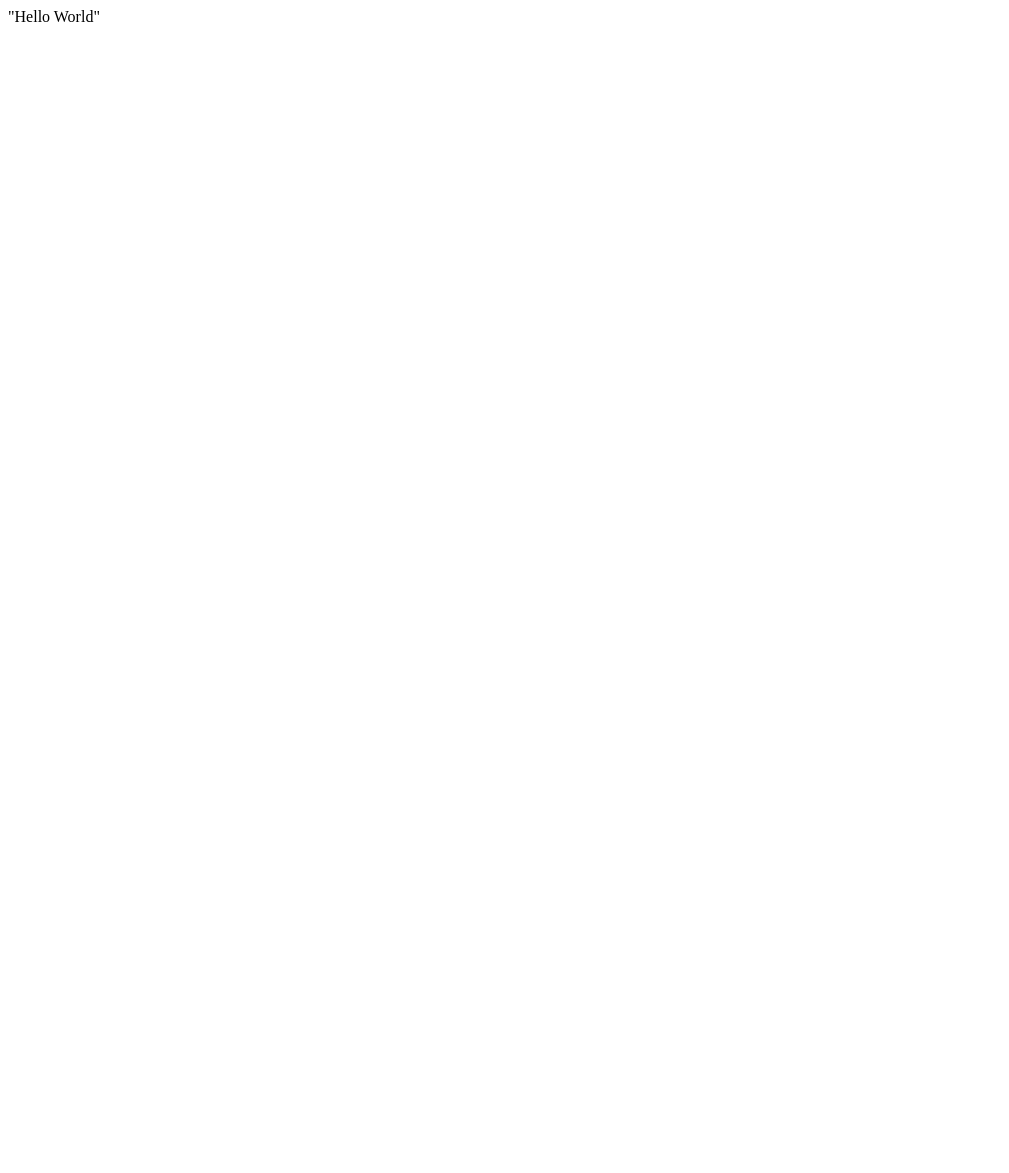
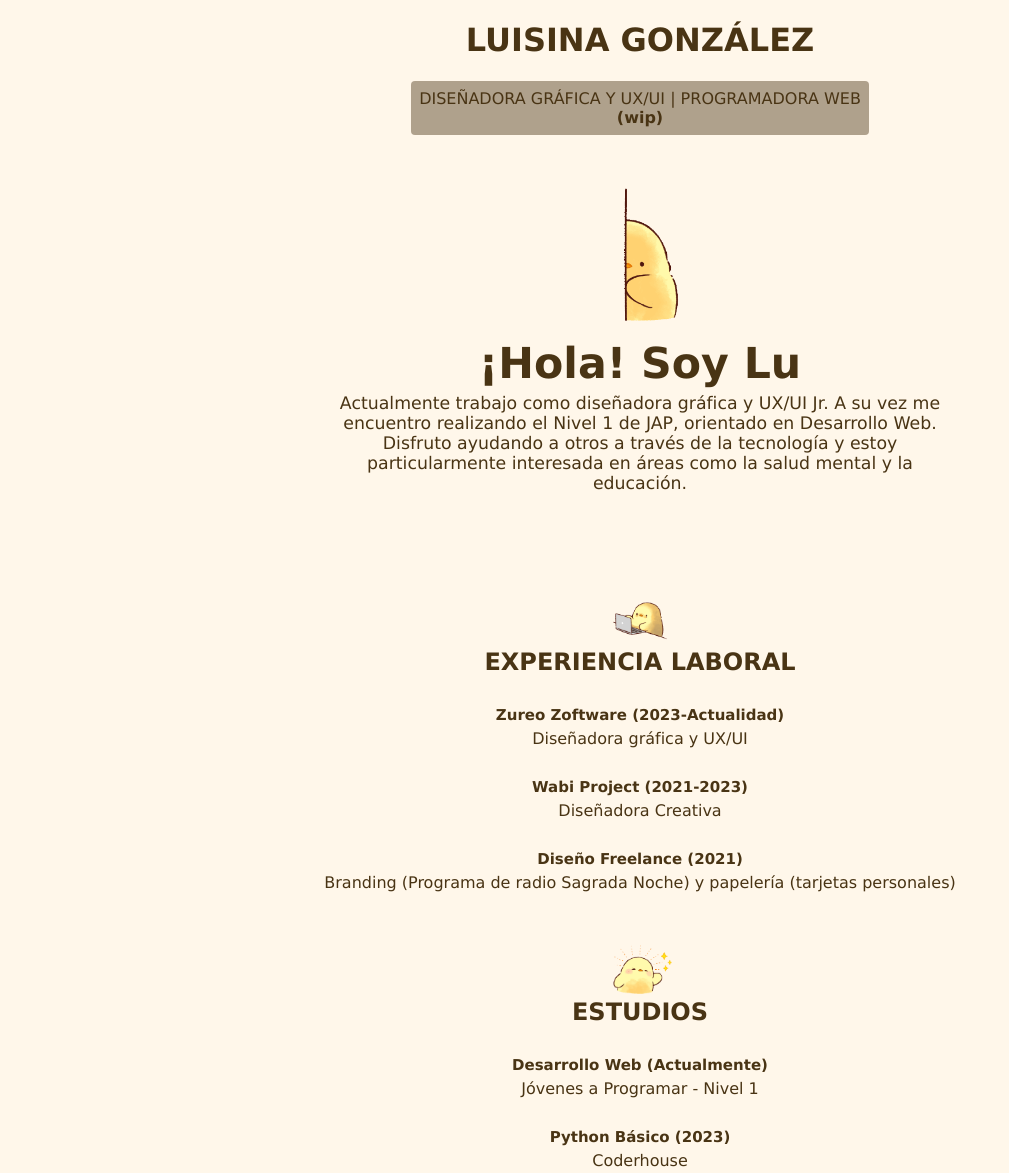
Before and after one commit to luisinago/luisinago.github.io, a plain HTML site: page index.html in a window 1280 px wide. Shown: the top 1173 px of the page, without its empty margins (0-1009 px from the left). Before the commit the page ends 800 px from the top, so only its background shows below. Drawn offline with Linux system fonts and the light colour scheme.

Commit message:
Agregué archivos

```diff
--- /dev/null
+++ b/estilos.css
@@ -0,0 +1,85 @@
+/* Voy de menos específico a más específico siguiendo el orden de lo que va apareciendo en mi html. Empiezo por lo general y cuando agrego algo específico
+lo hago directamente sobre el selector más específico */
+
+body {
+    font-family: Verdana, Geneva, Tahoma, sans-serif;
+    background-color: rgb(255, 247, 234);
+    color: rgb(73, 52, 20);
+    text-align: center;
+}
+
+/* Pongo estilos al p que viene inmediatamente después del h1 -en mi html solo existe un h1- */
+h1 + p{
+    background-color: rgb(73, 52, 20, 0.441);
+    padding: 0.5em;
+    width: 35%;
+    margin: auto;
+    border-radius: 4px;
+}
+
+/* Añado las especificidades del span */
+span{
+    background-color: transparent;
+    font-weight: bold;
+}
+
+#intro img {
+    margin: auto;
+    width: 10%;
+    background-color: transparent;
+    color: transparent;
+    margin: 10px;
+    margin-top: 50px;
+}
+
+#intro h2, #intro p{
+    margin: auto;
+    width: 50%;
+}
+
+#intro h2{
+    padding-bottom: 5px;
+    font-size: 32pt;
+}
+
+#intro p{
+    margin-bottom: 100px;
+    font-size: 13pt;
+}
+
+.seccion{
+    margin-top: 50px;
+}
+
+.seccion h2{
+    margin-top: 0px;
+}
+.seccion img{
+    width: 5%;
+}
+
+h3{
+    font-size: 15px;
+    margin-top: 30px;
+    margin-bottom: 5px;
+}
+
+.seccion p{
+    margin-top: 5px;
+}
+
+#contacto{
+    margin: auto;
+    width: 30%;
+    background-color: rgb(73, 52, 20);
+    color: rgb(255, 247, 234);
+    padding: 20px;
+    border-radius: 10px;
+    margin-top: 50px;
+}
+
+a{
+    color:  rgb(255, 247, 234);
+    padding: 5px;
+    border-radius: 2px;
+}
--- a/index.html
+++ b/index.html
@@ -1 +1,65 @@
-"Hello World"
+<!DOCTYPE html>
+<html lang="es">
+<head>
+    <meta charset="UTF-8">
+    <meta name="viewport" content="width=device-width, initial-scale=1.0">
+    <link rel="stylesheet" href="estilos.css">
+    <title>Luisina González</title>
+</head>
+
+<body>
+    <h1>LUISINA GONZÁLEZ</h1>
+    <p>DISEÑADORA GRÁFICA Y UX/UI | PROGRAMADORA WEB <span>(wip)</span></p>
+
+    <div id="intro">
+        <div><img src="imagenes/shy-uhh.gif" alt="pollito1"></div>
+        <h2>¡Hola! Soy Lu</h2>
+        <p class="listado">Actualmente trabajo como diseñadora gráfica y UX/UI Jr. A su vez me encuentro realizando el Nivel 1 de JAP, orientado en Desarrollo Web. Disfruto ayudando a otros a través de la tecnología y estoy particularmente interesada en áreas como la salud mental y la educación.</p>
+    </div>
+
+    <div class="seccion">
+        <img src="imagenes/mofupiyo-mofu-piyo.gif" alt="pollito2">
+        <h2 class="seccion">EXPERIENCIA LABORAL</h2>
+        <h3>Zureo Zoftware (2023-Actualidad)</h3>
+        <p>Diseñadora gráfica y UX/UI</p>
+
+        <h3>Wabi Project (2021-2023)</h3>
+        <p>Diseñadora Creativa</p>
+
+        <h3>Diseño Freelance (2021)</h3>
+        <p>Branding (Programa de radio Sagrada Noche) y papelería (tarjetas personales)</p>
+    </div>
+
+    <div class="seccion">
+        <img src="imagenes/cute-yas.gif" alt="pollito3">
+        <h2>ESTUDIOS</h2>
+        <h3>Desarrollo Web (Actualmente)</h3>
+        <p>Jóvenes a Programar - Nivel 1</p>
+
+        <h3>Python Básico (2023)</h3>
+        <p>Coderhouse</p>
+
+        <h3>Experiencia de Usuario (2023)</h3>
+        <p>FADU - Educación Permanente</p>
+
+        <h3>Diseño Gráfico (2019-2022)</h3>
+        <p>Tecnicatura ORT</p>
+    </div>
+
+    <div class="seccion">
+        <img src="imagenes/yellow-tian.gif" alt="pollito4">
+        <h2>IDIOMAS</h2>
+            <p>Español (nativo)</p>
+            <p>Inglés (C1)</p>
+    </div>
+
+    <div id="contacto">
+        <h2>INFORMACIÓN DE CONTACTO</h2>
+        <p>luisinago@gmail.com</p>
+        <p>+598 987 48101</p>
+        <p><a href="https://www.linkedin.com/in/luisinagon/">LinkedIn</a></p>
+        <p><a href="https://www.behance.net/luisinago">Portafolio</a></p>
+    </div>
+
+</body>
+</html>
```
Also changed, not shown: Luisina-González.png (added), imagenes/cute-duck.gif (added), imagenes/cute-yas.gif (added), imagenes/heart-love.gif (added), imagenes/mofupiyo-mofu-piyo.gif (added), imagenes/piyopiyo-baby-chicken (1).gif (added), imagenes/piyopiyo-baby-chicken.gif (added), imagenes/shy-uhh - Copy.gif (added), imagenes/shy-uhh.gif (added), imagenes/yellow-tian.gif (added).
